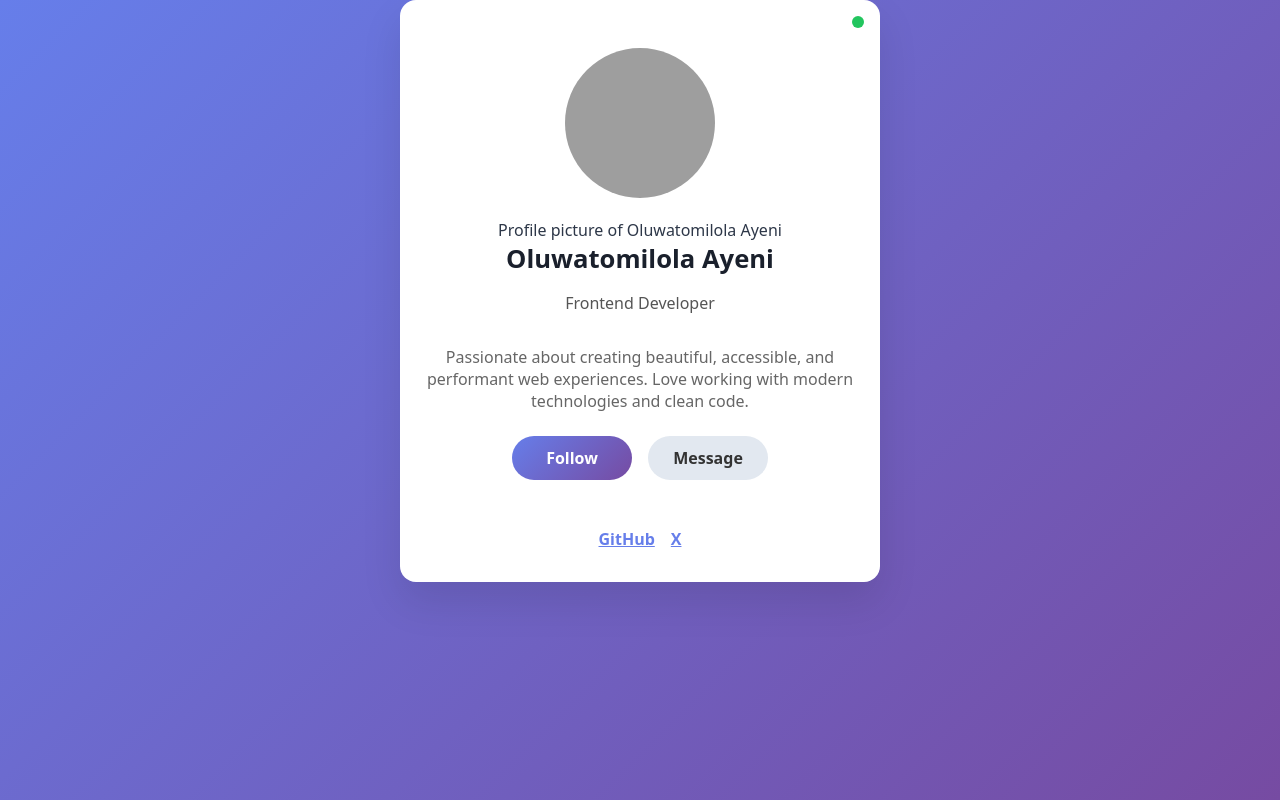
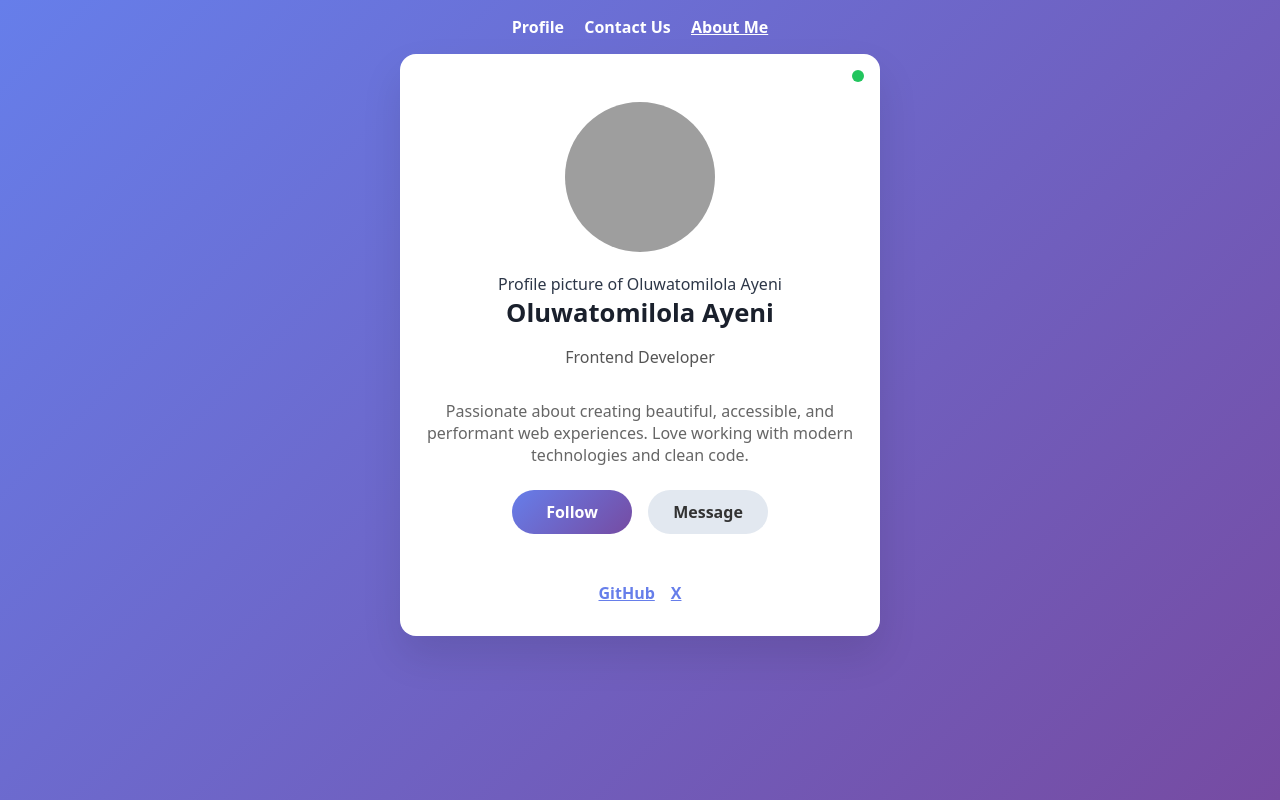
Before and after one commit to Oluwatomilola/profile-card-component, a website: page index.html in a window 1280 px wide. Drawn offline with Linux system fonts and the light colour scheme; grey boxes are pictures that could not be loaded.

Commit message:
feat: made changes

```diff
--- a/index.html
+++ b/index.html
@@ -7,6 +7,13 @@
   <link rel="stylesheet" href="styles.css">
 </head>
 <body>
+<header>
+    <nav class="nav">
+        <a href="index.html">Profile</a>
+        <a href="contact.html">Contact Us</a>
+        <a href="about.html" aria-current="page">About Me</a>
+    </nav>
+</header>
   <main class="profile-card" data-test-id="profile-card">
 
     <header class="profile-header">
--- a/package.json
+++ b/package.json
@@ -9,7 +9,8 @@
   },
   "scripts": {
     "test": "echo \"Error: no test specified\" && exit 1",
-    "dev": "live-server --port=3000 --open=/index.html"
+    "dev": "live-server --port=3000 --open=.",
+    "start": "live-server --port=3000 --open=."
   },
   "keywords": [],
   "author": "",
```
